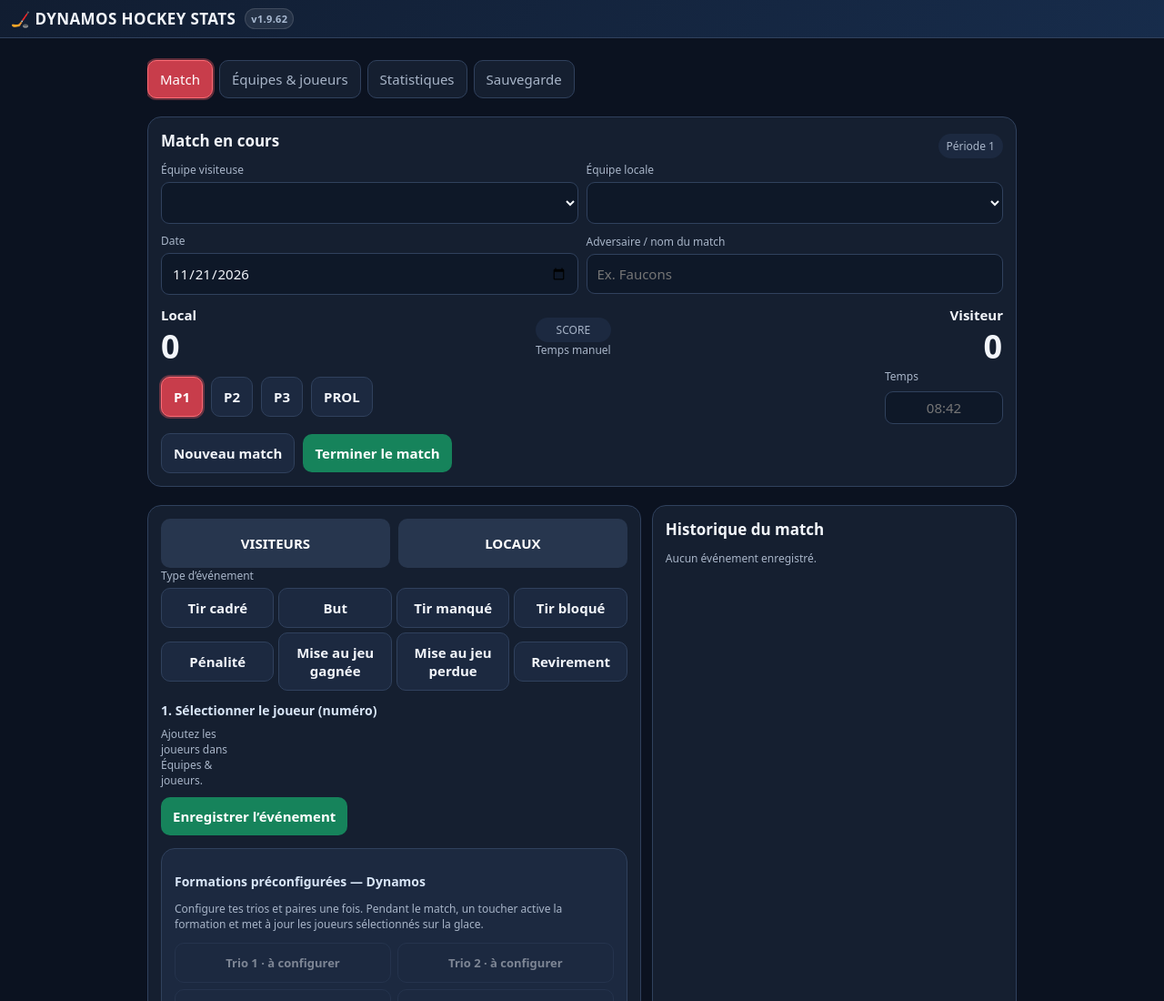
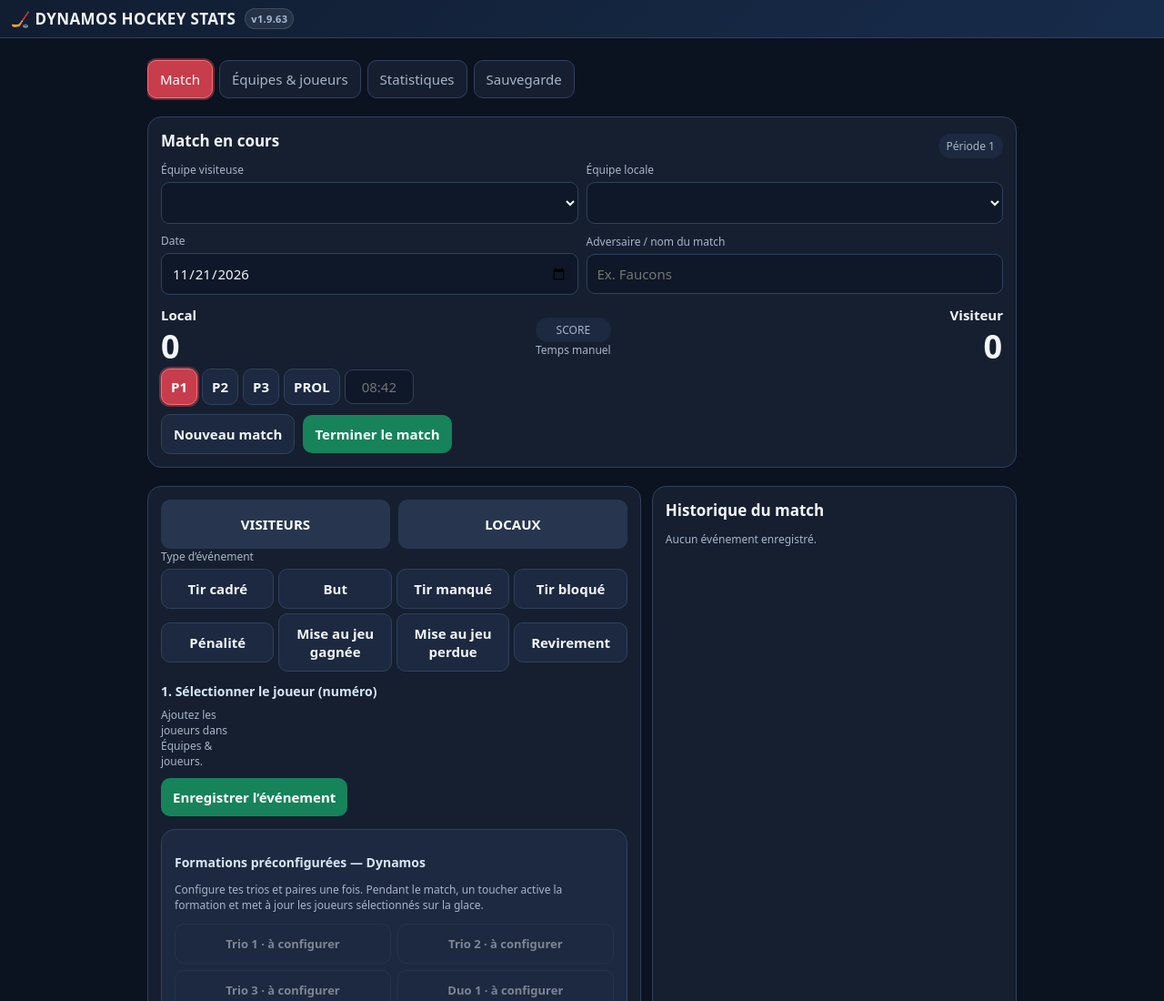
Before and after one commit to jpmorin2010/dynamos-hockey-stats, a plain HTML site: page index.html in a window 1280 px wide. Shown: the top 1100 px of the page at 91% size. Drawn offline with Linux system fonts and the light colour scheme.

Commit message:
Add files via upload

```diff
--- a/index.html
+++ b/index.html
@@ -13,9 +13,18 @@
 header{padding:9px 12px}header small{display:none}.title-line h1{font-size:17px}.version-tag{padding:3px 6px}.selection-btn.active,button.active{background:#c83d4b!important;color:#fff!important;border-color:#ff6b75!important;box-shadow:0 0 0 2px rgba(255,93,104,.35)}.player.selected{outline:3px solid #ff5d68;background:#8c2633}.danger-buttons button.active{outline:0;background:#c83d4b!important;color:#fff!important}.team-select-button.active{border-color:#ff5d68;box-shadow:0 0 0 2px #ff5d68}@media(max-width:600px){main{padding:8px 8px 70px}.panel{padding:10px;margin:7px 0}.tabs{padding:5px 0}.tab{padding:8px 10px}}
 
 .event-type-time{align-items:flex-end;gap:8px}.period-time-field{flex:0 0 78px;max-width:78px;margin-left:auto}.period-time-field input{padding:7px 4px;text-align:center}.period-time-field label{font-size:12px;margin-bottom:3px}.event-type-field{flex:1;min-width:0}.event-time-field{flex:0 0 82px;max-width:82px}.event-time-field input{padding:8px 5px;text-align:center}.event-type-buttons{gap:5px;flex-wrap:wrap}.onice-columns{display:grid;grid-template-columns:1fr 1fr;gap:10px}.onice-column{min-width:0}.onice-column>strong{display:block;margin-bottom:6px}.onice-column [data-onice]{margin-bottom:5px}@media(max-width:480px){.onice-columns{gap:6px}.inlinecheck{padding:6px 4px;font-size:12px}.event-type-time{gap:5px}.event-time-field{flex-basis:76px;max-width:76px}}
+
+/* v1.9.63: période et temps sur une seule ligne */
+.period-controls{display:flex;flex-wrap:nowrap;gap:5px;align-items:center;width:100%;}
+.period-controls>button{flex:0 0 auto;padding:9px 10px;min-width:0;}
+.period-controls #ot{padding-left:10px;padding-right:10px;}
+.period-controls .period-time-field{flex:0 1 76px;min-width:58px;max-width:76px;margin-left:0;display:flex;flex-direction:row;align-items:center;gap:0;}
+.period-controls .period-time-field label{display:none;}
+.period-controls .period-time-field input{padding:8px 2px;text-align:center;min-width:0;}
+@media(max-width:400px){.period-controls{gap:4px}.period-controls>button{padding:8px 7px;font-size:14px}.period-controls #ot{padding-left:7px;padding-right:7px}.period-controls .period-time-field{flex-basis:68px;max-width:68px;}}
 </style></head>
 <body>
-<header><div class="row between"><div class="title-line"><h1>🏒 DYNAMOS HOCKEY STATS</h1><span class="version-tag">v1.9.62</span></div><span class="pill hidden" id="saveState">● Sauvegardé</span></div></header>
+<header><div class="row between"><div class="title-line"><h1>🏒 DYNAMOS HOCKEY STATS</h1><span class="version-tag">v1.9.63</span></div><span class="pill hidden" id="saveState">● Sauvegardé</span></div></header>
 <main>
 <div class="tabs">
 <button class="tab active" data-tab="live">Match</button><button class="tab" data-tab="teams">Équipes & joueurs</button><button class="tab" data-tab="stats">Statistiques</button><button class="tab" data-tab="backup">Sauvegarde</button>
@@ -36,7 +45,7 @@ header{padding:9px 12px}header small{display:none}.title-line h1{font-size:17px}
 <div style="text-align:center"><div class="pill">SCORE</div><div class="muted small" id="gameClock">--:--</div></div>
 <div style="text-align:right"><div class="teamname" id="awayName">Adversaire</div><div class="score" id="awayScore">0</div></div>
 </div>
-<div class="row">
+<div class="row period-controls">
 <button class="secondary" id="p1">P1</button><button class="secondary" id="p2">P2</button><button class="secondary" id="p3">P3</button><button class="secondary" id="ot">PROL</button><div class="field period-time-field"><label>Temps</label><input id="eventTime" placeholder="08:42" inputmode="numeric"></div>
 
 </div>
@@ -135,7 +144,7 @@ function currentTeams(){return [document.getElementById('homeTeam').value,docume
 function initGame(){if(!game()){let ids=currentTeams();db.games.push({id:id(),date:new Date().toISOString().slice(0,10),home:ids[0],away:ids[1],opponent:'',events:[],finished:false});db.currentGame=db.games.at(-1).id;save()}render()}
 function renderSelect(el,items,selected){el.innerHTML=items.map(x=>`<option value="${x.id}" ${x.id===selected?'selected':''}>${esc(x.name)}</option>`).join('')}
 function esc(s){return String(s??'').replace(/[&<>"']/g,c=>({'&':'&amp;','<':'&lt;','>':'&gt;','"':'&quot;',"'":'&#39;'}[c]))}
-// v1.9.62: restored missing event label and penalty parsing helpers
+// v1.9.63: restored missing event label and penalty parsing helpers
 function label(type){return ({shot:'Tir cadré',goal:'But',miss:'Tir manqué',blocked:'Tir bloqué',penalty:'Pénalité',faceoff:'Mise au jeu gagnée',faceoffLost:'Mise au jeu perdue',hit:'Revirement'})[type]||String(type??'');}
 function penaltyMinutes(value){let n=parseFloat(String(value??'').replace(',', '.'));return Number.isFinite(n)?n:0;}
 function render(){let teams=db.teams;['homeTeam','awayTeam','eventTeam','rosterTeam','statsTeam'].forEach((idn)=>{let el=document.getElementById(idn),old=el.value;renderSelect(el,teams,old||teams[0]?.id)});let g=game();if(!g){initGame();return}document.getElementById('homeTeam').value=g.home;document.getElementById('awayTeam').value=g.away;document.getElementById('gameDate').value=g.date;document.getElementById('opponentName').value=g.opponent||'';document.getElementById('homeName').textContent=team(g.home)?.name||'Local';document.getElementById('awayName').textContent=team(g.away)?.name||'Visiteur';document.getElementById('periodLabel').textContent=typeof period==='number'?'Période '+period:period;[['p1',1],['p2',2],['p3',3],['ot','Prolongation']].forEach(([bid,bv])=>document.getElementById(bid).classList.toggle('active',bv===period));document.getElementById('homeScore').textContent=g.events.filter(e=>e.type==='goal'&&e.team===g.home).length;document.getElementById('awayScore').textContent=g.events.filter(e=>e.type==='goal'&&e.team===g.away).length;document.getElementById('gameClock').textContent='Temps manuel';renderQuickEvents();renderEventPlayers();renderOnIce();renderFormations();renderEvents();renderLiveStats();renderTeams();renderRoster();renderStats()}
--- a/sw.js
+++ b/sw.js
@@ -1,4 +1,4 @@
-const CACHE='dynamos-stats-v1-9-62';
+const CACHE='dynamos-stats-v1-9-63';
 const FILES=['./','./index.html','./manifest.webmanifest'];
 self.addEventListener('install',event=>event.waitUntil(caches.open(CACHE).then(cache=>cache.addAll(FILES)).then(()=>self.skipWaiting())));
 self.addEventListener('activate',event=>event.waitUntil(caches.keys().then(keys=>Promise.all(keys.filter(key=>key!==CACHE).map(key=>caches.delete(key)))).then(()=>self.clients.claim())));
```
